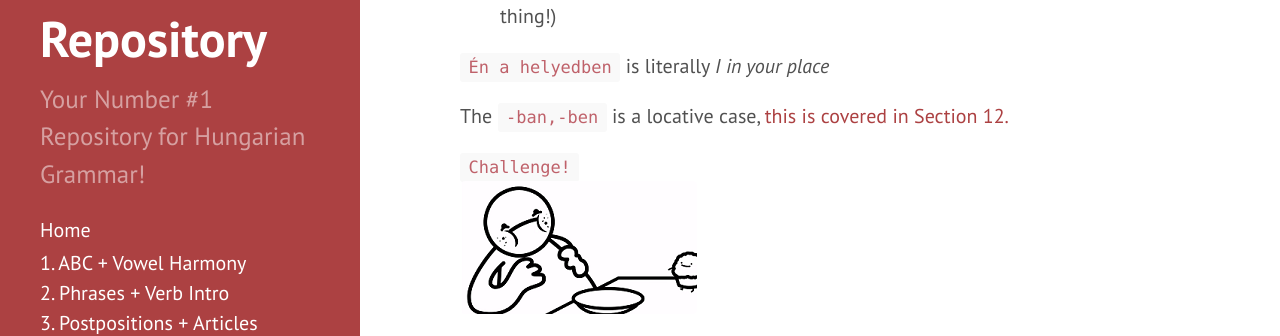
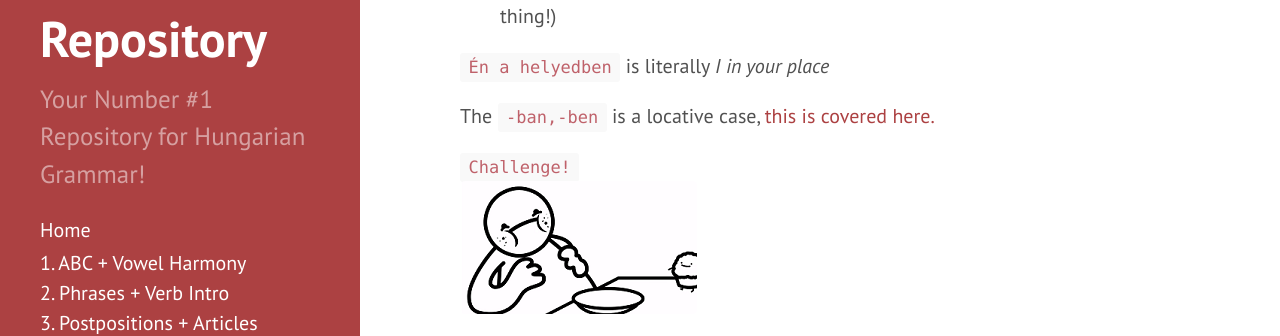
Before and after one commit to Magyartanulas/magyartanulas.github.io, a Jekyll site: the page built from conditional_mood.md, in a window 1280 px wide and 900 px high, scrolled down 2202 px. Shown: the part 157-493 px from the top of the window. Built offline with Jekyll 4.4.1, drawn with Linux system fonts in a browser that asks for light colours; Markdown is read by kramdown in place of the engine named in the settings.

Commit message:
Update conditional_mood.md

```diff
--- a/conditional_mood.md
+++ b/conditional_mood.md
@@ -64,7 +64,7 @@ Lesz (he/she/it becomes). Remember this is an intransitive verb so it only gets
 
 `Én a helyedben` is literally *I in your place*
 
-The `-ban,-ben` is a locative case, [this is covered in Section 12.](https://magyartanulas.github.io/Section12/)
+The `-ban,-ben` is a locative case, [this is covered here.](https://magyartanulas.github.io/locatives/)
 
 `Challenge!`
 ![muffin](https://magyartanulas.github.io/public/muffin.png)
```
